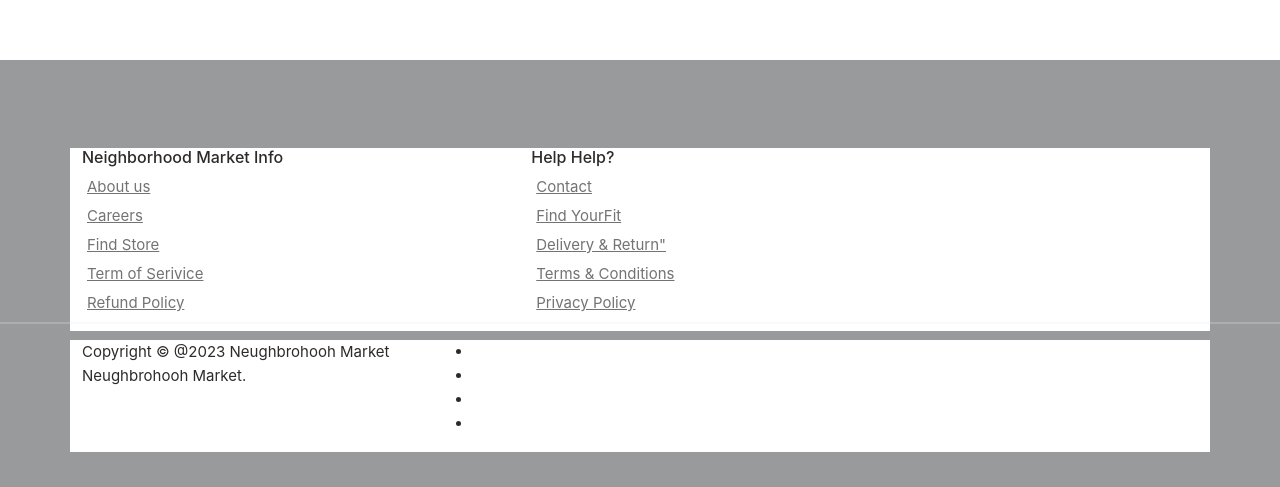
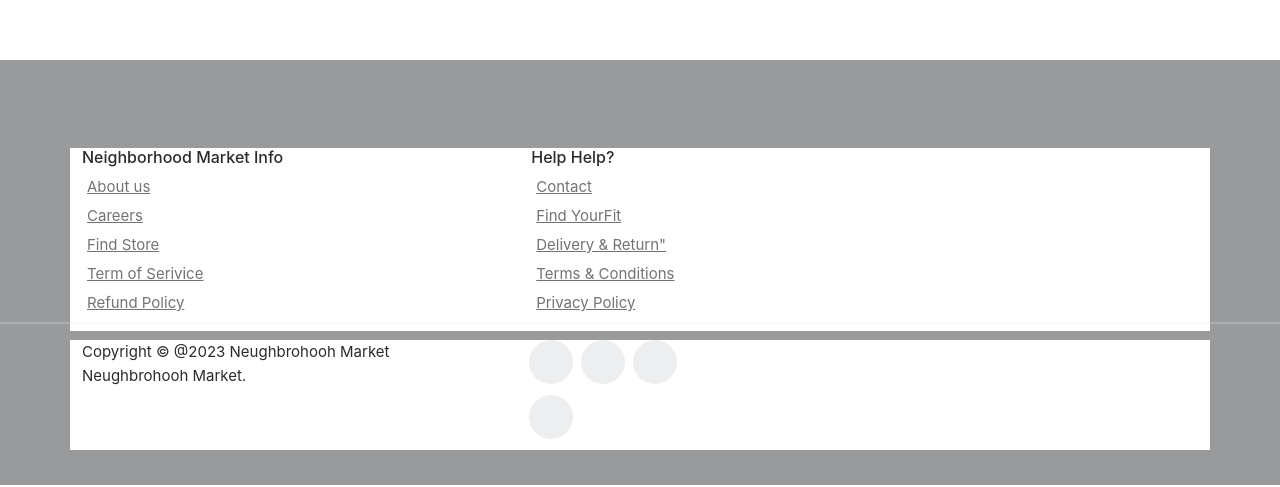
Before and after one commit to Darklove12/Team_Youth_Developer, a React (Vite) app: page / in a window 1280 px wide. Shown: the part 1854-2341 px from the top of the page. Built offline with nearby package versions, Linux system fonts and the light colour scheme.

Commit message:
fixed icons

```diff
--- a/src/components/Footer.css
+++ b/src/components/Footer.css
@@ -69,3 +69,107 @@
 {
   text-align:right
 }
+
+.site-footer .social-icons a
+{
+  width:40px;
+  height:40px;
+  line-height:40px;
+  margin-left:6px;
+  margin-right:0;
+  border-radius:100%;
+  background-color:#33353d
+}
+.copyright-text
+{
+  margin:0
+}
+@media (max-width:991px)
+{
+  .site-footer [class^=col-]
+  {
+    margin-bottom:30px
+  }
+}
+@media (max-width:767px)
+{
+  .site-footer
+  {
+    padding-bottom:0
+  }
+  .site-footer .copyright-text,.site-footer .social-icons
+  {
+    text-align:center
+  }
+}
+.social-icons
+{
+  padding-left:0;
+  margin-bottom:0;
+  list-style:none
+}
+.social-icons li
+{
+  display:inline-block;
+  margin-bottom:4px
+}
+.social-icons li.title
+{
+  margin-right:15px;
+  text-transform:uppercase;
+  color:#96a2b2;
+  font-weight:700;
+  font-size:13px
+}
+.social-icons a{
+  background-color:#eceeef;
+  color:#818a91;
+  font-size:16px;
+  display:inline-block;
+  line-height:44px;
+  width:44px;
+  height:44px;
+  text-align:center;
+  margin-right:8px;
+  border-radius:100%;
+  -webkit-transition:all .2s linear;
+  -o-transition:all .2s linear;
+  transition:all .2s linear
+}
+.social-icons a:active,.social-icons a:focus,.social-icons a:hover
+{
+  color:#fff;
+  background-color:#29aafe
+}
+.social-icons.size-sm a
+{
+  line-height:34px;
+  height:34px;
+  width:34px;
+  font-size:14px
+}
+.social-icons a.facebook:hover
+{
+  background-color:#3b5998
+}
+.social-icons a.twitter:hover
+{
+  background-color:#00aced
+}
+.social-icons a.linkedin:hover
+{
+  background-color:#007bb6
+}
+.social-icons a.dribbble:hover
+{
+  background-color:#ea4c89
+}
+@media (max-width:767px)
+{
+  .social-icons li.title
+  {
+    display:block;
+    margin-right:0;
+    font-weight:600
+  }
+}
```
